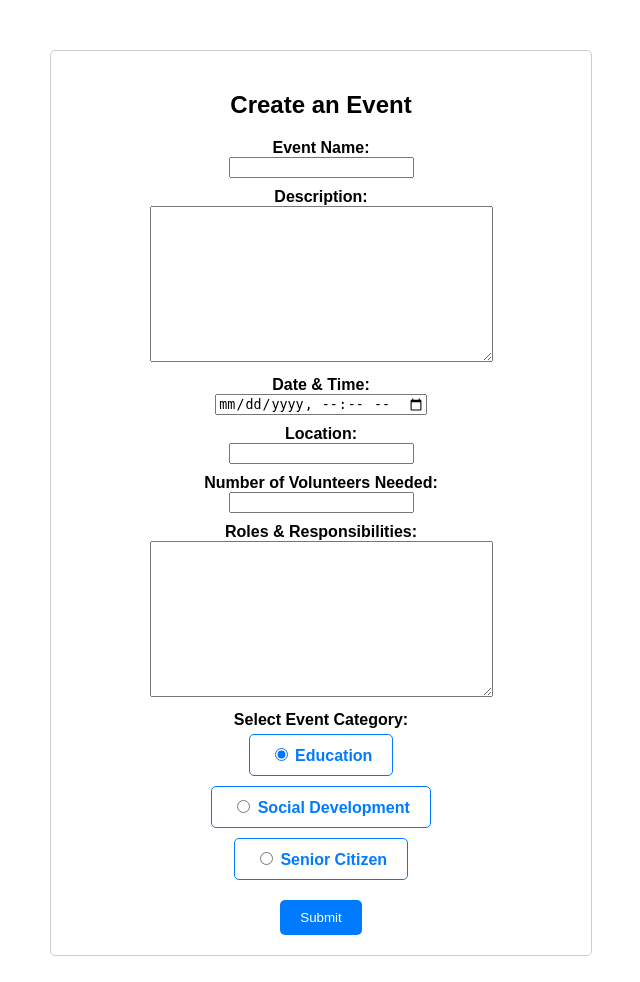
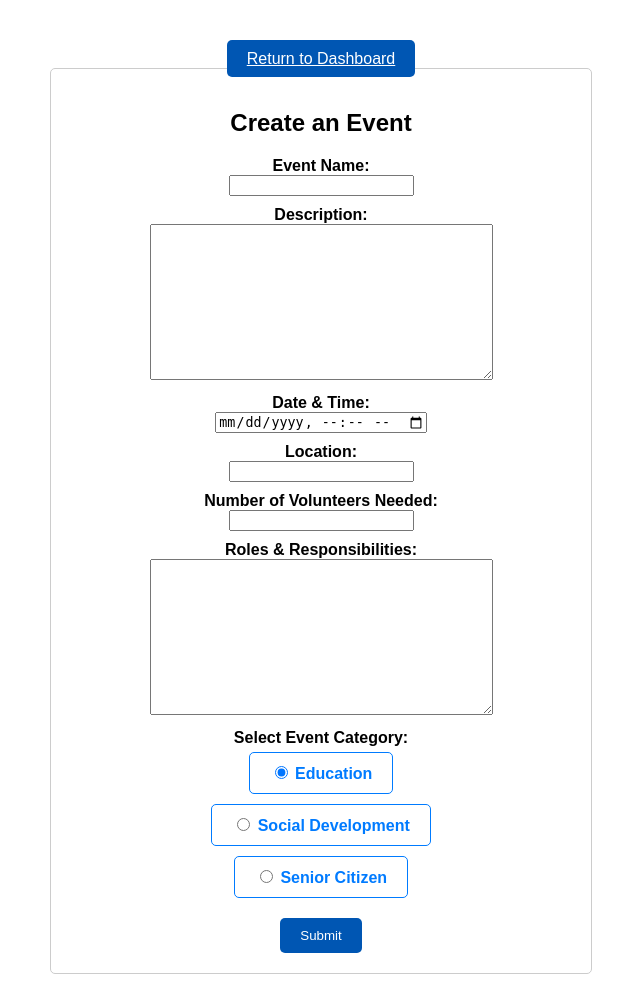
Before and after one commit to nithiyah/Nexus, a Django app: template events/templates/events/create_event.html in a window 1280 px wide. Shown: the whole page, without its empty margins (319-959 px from the left). Before the commit the page ends 956 px from the top, so only its background shows below. Run offline with Django 5.2, Linux system fonts and the light colour scheme; the template is opened without the code that fills it: values that come from a table or form of the project are taken from there, others are empty.

Commit message:
Trying to fix the dashboard org & volunteer IP

```diff
--- a/accounts/templates/accounts/organisation_dashboard.html
+++ b/accounts/templates/accounts/organisation_dashboard.html
@@ -55,6 +55,10 @@
             border-radius: 4px;
             color: white;
         }
+
+        .btn {
+            background-color: rgb(59, 133, 43);
+        }
         .btn-edit {
             background-color: #007bff;
         }
@@ -65,6 +69,7 @@
 </head>
 <body>
     <h1>Your Events</h1>
+    <a href="{% url 'create_event' %}" class="btn">Create New Event</a>
 
     {% if events %}
         {% for event in events %}
--- a/accounts/urls.py
+++ b/accounts/urls.py
@@ -3,14 +3,19 @@ from . import views
 from django.urls import path
 from .views import CustomLoginView
 from django.contrib.auth.views import LogoutView
-from .views import welcome, dashboard_redirect, volunteer_dashboard, organisation_dashboard, register_volunteer, register_organisation
+from .views import welcome, organisation_dashboard, volunteer_dashboard, register_volunteer, register_organisation
 
 urlpatterns = [
     path('', welcome, name='home'),  # Root URL for welcome page
     path('login/', CustomLoginView.as_view(), name='login'),
     path('register/volunteer/', views.register_volunteer, name='register_volunteer'),
     path('register/organisation/', views.register_organisation, name='register_organisation'),
-    path('dashboard/', dashboard_redirect, name='dashboard_redirect'),
+    path('dashboard/organisation/', views.organisation_dashboard, name='organisation_dashboard'),
+    path('dashboard/volunteer/', views.volunteer_dashboard, name='volunteer_dashboard'),
+
+    # path('dashboard/', dashboard_redirect, name='dashboard_redirect'),
+    path('login/redirect/', views.login_redirect, name='login_redirect'),  # Custom redirect
+
 ]
 
 urlpatterns += [
--- a/events/templates/events/create_event.html
+++ b/events/templates/events/create_event.html
@@ -73,8 +73,14 @@
         .popup button:hover {
             background-color: #218838;
         }
+
+
+        .btn {
+            background-color: #0056b3;
+        }
     </style>
 </head>
+<a href="{% url 'organisation_dashboard' %}" class="btn">Return to Dashboard</a>
 <body>
     <div class="container">
         <h2>Create an Event</h2>
--- a/events/views.py
+++ b/events/views.py
@@ -59,3 +59,9 @@ def delete_event(request, event_id):
         return redirect('organisation_dashboard')
 
     return render(request, 'events/delete_event.html', {'event': event})
+
+
+@login_required
+def volunteer_dashboard(request):
+    events = Event.objects.all()  # Volunteers can see all events
+    return render(request, 'events/volunteer_dashboard.html', {'events': events})
--- a/nexus/settings.py
+++ b/nexus/settings.py
@@ -44,7 +44,7 @@ INSTALLED_APPS = [
 ]
 
 AUTH_USER_MODEL = 'accounts.CustomUser'
-LOGIN_REDIRECT_URL = 'dashboard_redirect'  # Redirect after successful login
+LOGIN_REDIRECT_URL = '/login/redirect/'  # Redirect after successful login
 LOGOUT_REDIRECT_URL = 'home'  # Redirect after logout
 
 
```
Also changed, not shown: accounts/views.py (+13 -0 lines), db.sqlite3.
